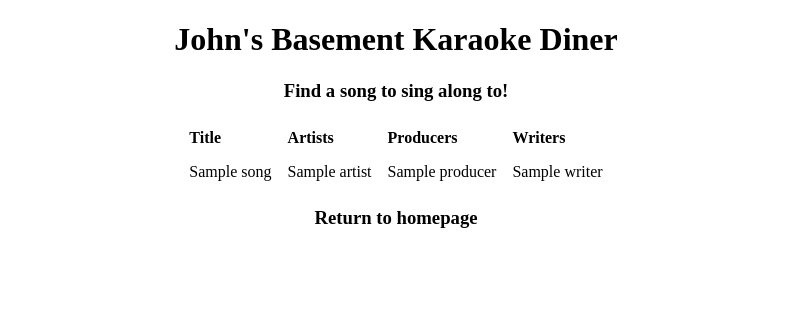
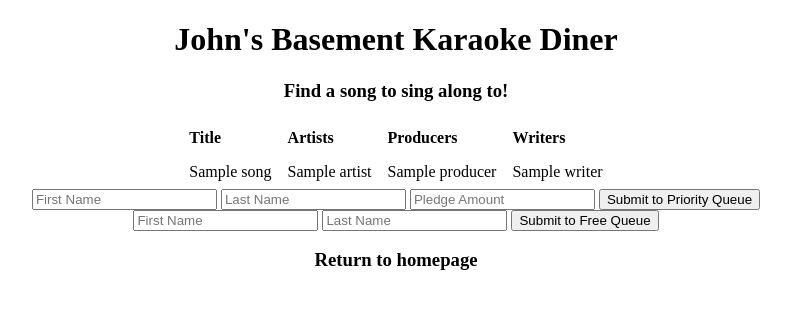
Before and after one commit to JuanLopez2004/466Project, a PHP site: page /song.php?id=1 in a window 1280 px wide. Shown: the top 309 px of the page, without its empty margins (244-1035 px from the left). Run offline with PHP 8.4, Linux system fonts and the light colour scheme; tables that the repository leaves empty hold one stand-in row (values such as "Sample post").

Commit message:
song and sql update

```diff
--- a/Create_Tables.sql
+++ b/Create_Tables.sql
@@ -144,7 +144,7 @@ as the foreign key.
 ************************************************************/
 CREATE TABLE FIFOQueue
 (
-    FIID INT,
+    FIID INT AUTO_INCREMENT,
     FileID INT,
     Time TIME,
     FOREIGN KEY (FIID) REFERENCES FIUser(FIUser),
@@ -160,7 +160,7 @@ PriorityQueue represented as the foriegn key.
 ************************************************************/
 CREATE TABLE PriorityQueue
 (
-    PQID INT,
+    PQID INT AUTO_INCREMENT,
     FileID INT,
     Time TIME,
     FOREIGN KEY (PQID) REFERENCES PQUser(PQUser),
--- a/Song_Database.sql
+++ b/Song_Database.sql
@@ -419,8 +419,7 @@ INSERT INTO PQUser (PQ_FName, PQ_LName, Pledge) VALUES
     ('Tommy', 'Otto', 420),
     ('Kipling', 'Piers', 69),
     ('Antoni', 'Mira', 1),
-    ('Danka', 'Ignacja', 4),
-    ('Maurycy', 'Julianna', 47);
+    ('Danka', 'Ignacja', 4);
 
 INSERT INTO FIUser (FI_FName, FI_LName) VALUES
     ('Rocky', 'Lombardi'),
--- a/song.php
+++ b/song.php
@@ -27,8 +27,45 @@ $stmt->execute([$songId]);
 $song = $stmt->fetch();
 
 if(!$song){
-  echo "Song not found.";
-  exit;
+  header('Location: error.php');
+  exit();
+}
+
+// form submissions of data into the USER tables and submission of ID as FileID into the Queue Tables
+if(isset($_GET['submit_p']))
+{
+  if(isset($_GET['PQ_FName']) && isset($_GET['PQ_LName']) && isset($_GET['Pledge']))
+  {
+    $sql = "INSERT INTO PQUser (PQ_FName, PQ_LName, Pledge) VALUES (?, ?, ?)";
+    $stmt = $pdo->prepare($sql);
+    $stmt->execute([$_GET['PQ_FName'], $_GET['PQ_LName'], $_GET['Pledge']]);
+
+    $sql = "INSERT INTO PriorityQueue (FileID, Time) VALUES (?, NOW())";
+    $stmt = $pdo->prepare($sql);
+    $stmt->execute([$songId]);
+
+    // redirect
+    header("Location: dj.php");
+    exit();
+  }
+}
+
+if(isset($_GET['submit_f']))
+{
+  if(isset($_GET['FI_FName']) && isset($_GET['FI_LName']))
+  {
+    $sql = "INSERT INTO FIUser (FI_FName, FI_LName) VALUES (?, ?)";
+    $stmt = $pdo->prepare($sql);
+    $stmt->execute([$_GET['FI_FName'], $_GET['FI_LName']]);
+
+    $sql = "INSERT INTO FIFOQueue (FileID, Time) VALUES (?, NOW())";
+    $stmt = $pdo->prepare($sql);
+    $stmt->execute([$songId]);
+
+    // redirect
+    header("Location: dj.php");
+    exit();
+  }
 }
 ?>
 
@@ -66,6 +103,19 @@ if(!$song){
             <td><?= htmlspecialchars($song['Writers']) ?></td>
         </tr>
     </table>
+        <form method="get">
+          <input type="text" name="PQ_FName" placeholder="First Name">
+          <input type="text" name="PQ_LName" placeholder="Last Name">
+          <input type="text" name="Pledge" placeholder="Pledge Amount">
+          <input type="hidden" name="id" value="<?= $songId ?>">
+          <input type="submit" name="submit_p" value="Submit to Priority Queue">
+        </form>
+        <form method="get">
+          <input type="text" name="FI_FName" placeholder="First Name">
+          <input type="text" name="FI_LName" placeholder="Last Name">
+          <input type="hidden" name="id" value="<?= $songId ?>">
+          <input type="submit" name="submit_f" value="Submit to Free Queue">
+        </form>
     <h3><a href="homepage.php">Return to homepage</a></h3>
   </body>
 </html>
```
